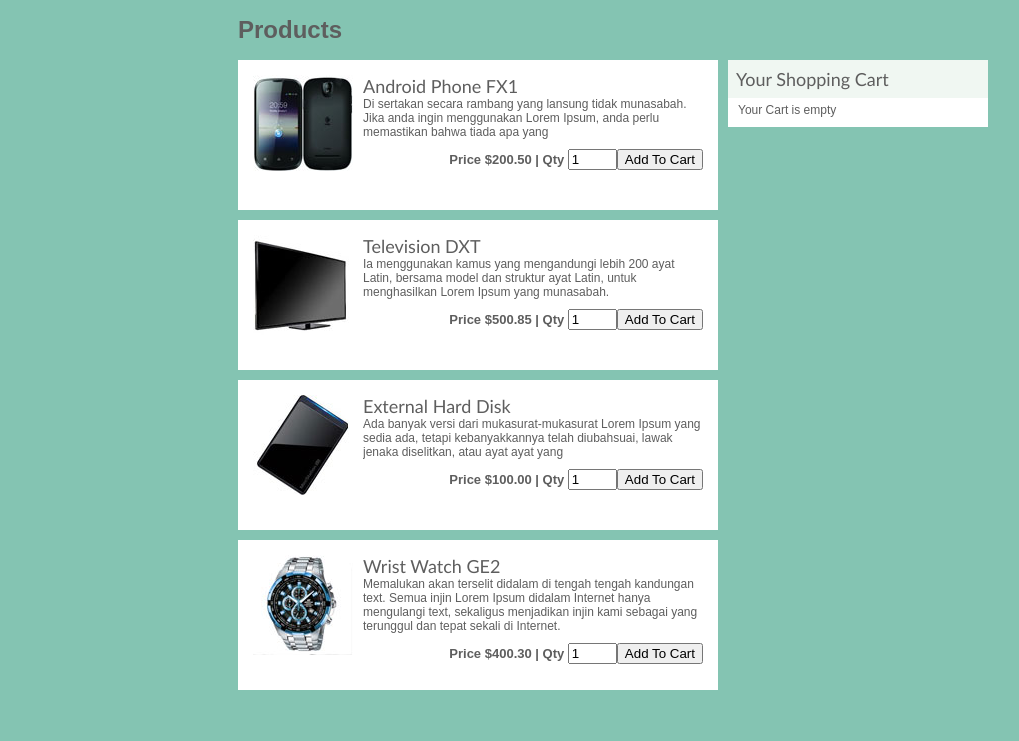
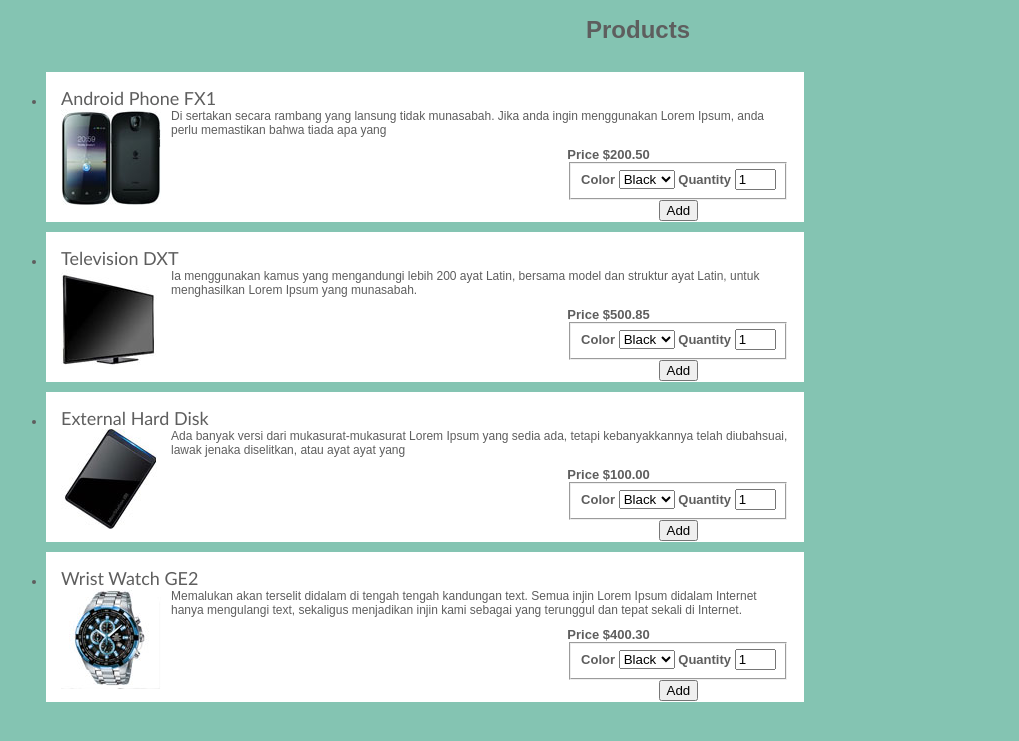
Before and after one commit to sanwebe/PHP-Shopping-Cart-PayPal-Express-Checkout, a PHP site: page /shopping-cart/ in a window 1280 px wide. Shown: the top 741 px of the page, without its empty margins (2-1021 px from the left). Run offline with PHP 8.4, Linux system fonts and the light colour scheme; data comes from the database, SQL or seed files in the repository.

Commit message:
Update index.php

```diff
--- a/index.php
+++ b/index.php
@@ -1,6 +1,10 @@
 <?php
 session_start();
 include_once("config.php");
+
+
+//current URL of the Page. cart_update.php redirects back to this URL
+$current_url = urlencode($url="http://".$_SERVER['HTTP_HOST'].$_SERVER['REQUEST_URI']);
 ?>
 <!DOCTYPE html>
 <html>
@@ -9,71 +13,100 @@ include_once("config.php");
 <title>Shopping Cart</title>
 <link href="style/style.css" rel="stylesheet" type="text/css">
 </head>
+<body>
 
-<body>
-<div id="products-wrapper">
-    <h1>Products</h1>
-    <div class="products">
-    <?php
-    //current URL of the Page. cart_update.php redirects back to this URL
-	$current_url = base64_encode($url="http://".$_SERVER['HTTP_HOST'].$_SERVER['REQUEST_URI']);
+<h1 align="center">Products </h1>
 
-	$results = $mysqli->query("SELECT * FROM products ORDER BY id ASC");
-    if ($results) {
+<!-- View Cart Box Start -->
+<?php
+if(isset($_SESSION["cart_products"]) && count($_SESSION["cart_products"])>0)
+{
+	echo '<div class="cart-view-table-front" id="view-cart">';
+	echo '<h3>Your Shopping Cart</h3>';
+	echo '<form method="post" action="cart_update.php">';
+	echo '<table width="100%"  cellpadding="6" cellspacing="0">';
+	echo '<tbody>';
 
-        //fetch results set as object and output HTML
-        while($obj = $results->fetch_object())
-        {
-			echo '<div class="product">';
-            echo '<form method="post" action="cart_update.php">';
-			echo '<div class="product-thumb"><img src="images/'.$obj->product_img_name.'"></div>';
-            echo '<div class="product-content"><h3>'.$obj->product_name.'</h3>';
-            echo '<div class="product-desc">'.$obj->product_desc.'</div>';
-            echo '<div class="product-info">';
-			echo 'Price '.$currency.$obj->price.' | ';
-            echo 'Qty <input type="text" name="product_qty" value="1" size="3" />';
-			echo '<button class="add_to_cart">Add To Cart</button>';
-			echo '</div></div>';
-            echo '<input type="hidden" name="product_code" value="'.$obj->product_code.'" />';
-            echo '<input type="hidden" name="type" value="add" />';
-			echo '<input type="hidden" name="return_url" value="'.$current_url.'" />';
-            echo '</form>';
-            echo '</div>';
-        }
+	$total =0;
+	$b = 0;
+	foreach ($_SESSION["cart_products"] as $cart_itm)
+	{
+		$product_name = $cart_itm["product_name"];
+		$product_qty = $cart_itm["product_qty"];
+		$product_price = $cart_itm["product_price"];
+		$product_code = $cart_itm["product_code"];
+		$product_color = $cart_itm["product_color"];
+		$bg_color = ($b++%2==1) ? 'odd' : 'even'; //zebra stripe
+		echo '<tr class="'.$bg_color.'">';
+		echo '<td>Qty <input type="text" size="2" maxlength="2" name="product_qty['.$product_code.']" value="'.$product_qty.'" /></td>';
+		echo '<td>'.$product_name.'</td>';
+		echo '<td><input type="checkbox" name="remove_code[]" value="'.$product_code.'" /> Remove</td>';
+		echo '</tr>';
+		$subtotal = ($product_price * $product_qty);
+		$total = ($total + $subtotal);
+	}
+	echo '<td colspan="4">';
+	echo '<button type="submit">Update</button><a href="view_cart.php" class="button">Checkout</a>';
+	echo '</td>';
+	echo '</tbody>';
+	echo '</table>';
 
-    }
-    ?>
-    </div>
+	$current_url = urlencode($url="http://".$_SERVER['HTTP_HOST'].$_SERVER['REQUEST_URI']);
+	echo '<input type="hidden" name="return_url" value="'.$current_url.'" />';
+	echo '</form>';
+	echo '</div>';
 
-<div class="shopping-cart">
-<h2>Your Shopping Cart</h2>
-<?php
-if(isset($_SESSION["products"]))
-{
-    $total = 0;
-    echo '<ol>';
-    foreach ($_SESSION["products"] as $cart_itm)
-    {
-        echo '<li class="cart-itm">';
-        echo '<span class="remove-itm"><a href="cart_update.php?removep='.$cart_itm["code"].'&return_url='.$current_url.'">&times;</a></span>';
-        echo '<h3>'.$cart_itm["name"].'</h3>';
-        echo '<div class="p-code">P code : '.$cart_itm["code"].'</div>';
-        echo '<div class="p-qty">Qty : '.$cart_itm["qty"].'</div>';
-        echo '<div class="p-price">Price :'.$currency.$cart_itm["price"].'</div>';
-        echo '</li>';
-        $subtotal = ($cart_itm["price"]*$cart_itm["qty"]);
-        $total = ($total + $subtotal);
-    }
-    echo '</ol>';
-    echo '<span class="check-out-txt"><strong>Total : '.$currency.$total.'</strong> <a href="view_cart.php">Check-out!</a></span>';
-	echo '<span class="empty-cart"><a href="cart_update.php?emptycart=1&return_url='.$current_url.'">Empty Cart</a></span>';
-}else{
-    echo 'Your Cart is empty';
 }
 ?>
-</div>
+<!-- View Cart Box End -->
 
-</div>
 
+<!-- Products List Start -->
+<?php
+$results = $mysqli->query("SELECT product_code, product_name, product_desc, product_img_name, price FROM products ORDER BY id ASC");
+if($results){
+$products_item = '<ul class="products">';
+//fetch results set as object and output HTML
+while($obj = $results->fetch_object())
+{
+$products_item .= <<<EOT
+	<li class="product">
+	<form method="post" action="cart_update.php">
+	<div class="product-content"><h3>{$obj->product_name}</h3>
+	<div class="product-thumb"><img src="images/{$obj->product_img_name}"></div>
+	<div class="product-desc">{$obj->product_desc}</div>
+	<div class="product-info">
+	Price {$currency}{$obj->price}
+
+	<fieldset>
+
+	<label>
+		<span>Color</span>
+		<select name="product_color">
+		<option value="Black">Black</option>
+		<option value="Silver">Silver</option>
+		</select>
+	</label>
+
+	<label>
+		<span>Quantity</span>
+		<input type="text" size="2" maxlength="2" name="product_qty" value="1" />
+	</label>
+
+	</fieldset>
+	<input type="hidden" name="product_code" value="{$obj->product_code}" />
+	<input type="hidden" name="type" value="add" />
+	<input type="hidden" name="return_url" value="{$current_url}" />
+	<div align="center"><button type="submit" class="add_to_cart">Add</button></div>
+	</div></div>
+	</form>
+	</li>
+EOT;
+}
+$products_item .= '</ul>';
+echo $products_item;
+}
+?>
+<!-- Products List End -->
 </body>
 </html>
```
